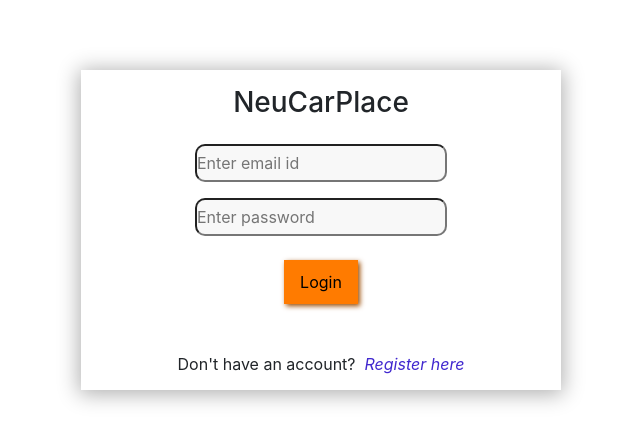
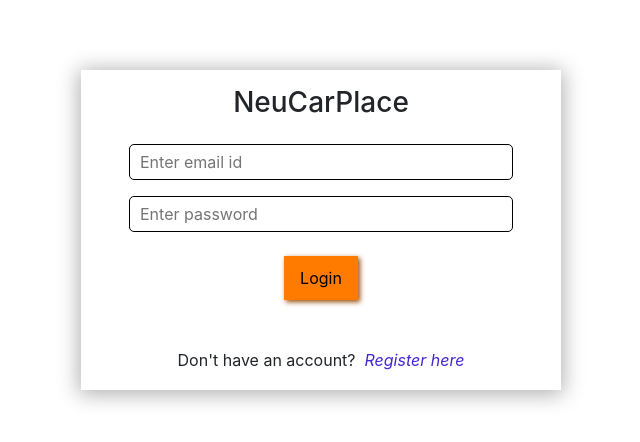
Before and after one commit to parikhmrishi/NeuCarPlace, an Angular app in the folder NeuCarPlace.WebUI/NeuCarPlace/: page /login in a window 1280 px wide. Shown: the part 170-612 px from the top of the page, without its empty margins (319-959 px from the left). Built offline with nearby package versions, Linux system fonts and the light colour scheme.

Commit message:
Fixed Login Page

```diff
--- a/NeuCarPlace.WebUI/NeuCarPlace/src/app/Components/login/login.component.html
+++ b/NeuCarPlace.WebUI/NeuCarPlace/src/app/Components/login/login.component.html
@@ -4,13 +4,15 @@
       <form [formGroup]="loginForm" class="login-form pt-3">
         <h3 class="pb-2">NeuCarPlace</h3>
         <input
-          type="email"
+          type="text"
+          class="form-input"
           pattern="[a-z0-9._%+-]+@[a-z0-9.-]+\.[a-z]{2,3}$"
           placeholder="Enter email id"
           formControlName="email"
         />
         <input
           type="password"
+          class="form-input"
           placeholder="Enter password"
           formControlName="password"
         />
@@ -36,18 +38,21 @@
       <form [formGroup]="registerForm" class="login-form pt-3">
         <input
           type="text"
+          class="form-input"
           pattern="[a-zA-Z][a-zA-Z ]+"
           placeholder="Enter name"
           formControlName="name"
         />
         <input
           type="email"
+          class="form-input"
           pattern="[a-z0-9._%+-]+@[a-z0-9.-]+\.[a-z]{2,3}$"
           placeholder="Enter email id"
           formControlName="email"
         />
         <input
           type="password"
+          class="form-input"
           placeholder="Enter password"
           formControlName="password"
         />
--- a/NeuCarPlace.WebUI/NeuCarPlace/src/app/Components/login/login.component.scss
+++ b/NeuCarPlace.WebUI/NeuCarPlace/src/app/Components/login/login.component.scss
@@ -1,6 +1,6 @@
-$primaryColor: #FFF;
-$accentColor: #FFF;
-$shadow : #AFAFAF;
+$primaryColor: #fff;
+$accentColor: #fff;
+$shadow: #afafaf;
 .box {
   background-color: $primaryColor;
   width: 100vw;
@@ -20,15 +20,19 @@ $shadow : #AFAFAF;
   padding: auto 0;
 }
 
-input {
-  border-radius: 10px;
-  background-color: rgb(248, 248, 248);
-  color: #000;
+.form-input {
+  border: 1px solid #000;
+  border-radius: 5px;
   display: block;
   margin: 0 auto;
-  margin-top:1rem;
-  padding: 5px 0;
-  outline: none
+  margin-top: 1rem;
+  outline: none;
+  padding: 5px 10px;
+  width: 80%;
+}
+
+input:focus {
+  border: 2px solid rgb(255, 123, 0);
 }
 
 a {
@@ -49,5 +53,5 @@ a {
   background-color: rgb(255, 123, 0);
   color: #000;
   border: none;
-  box-shadow: 2px 2px 5px 0px rgb(153, 74, 0)
+  box-shadow: 2px 2px 5px 0px rgb(153, 74, 0);
 }
```
